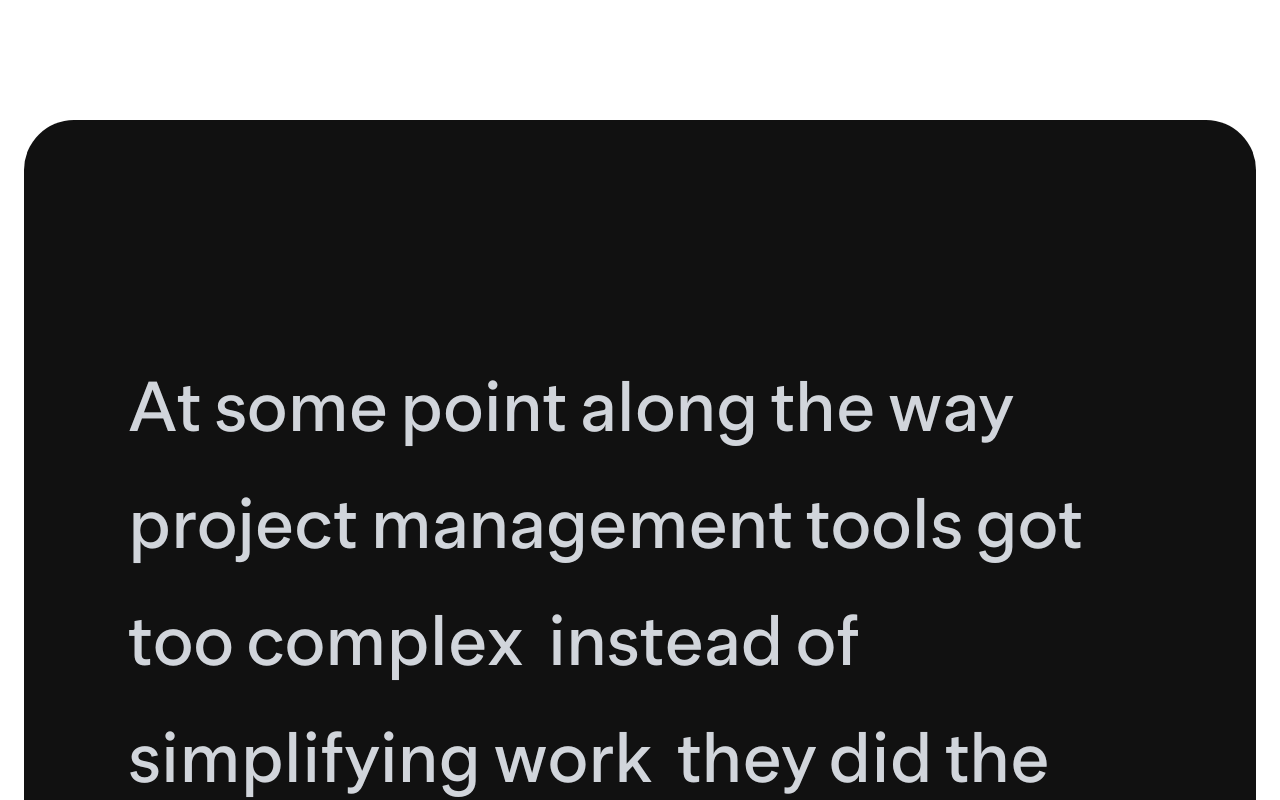
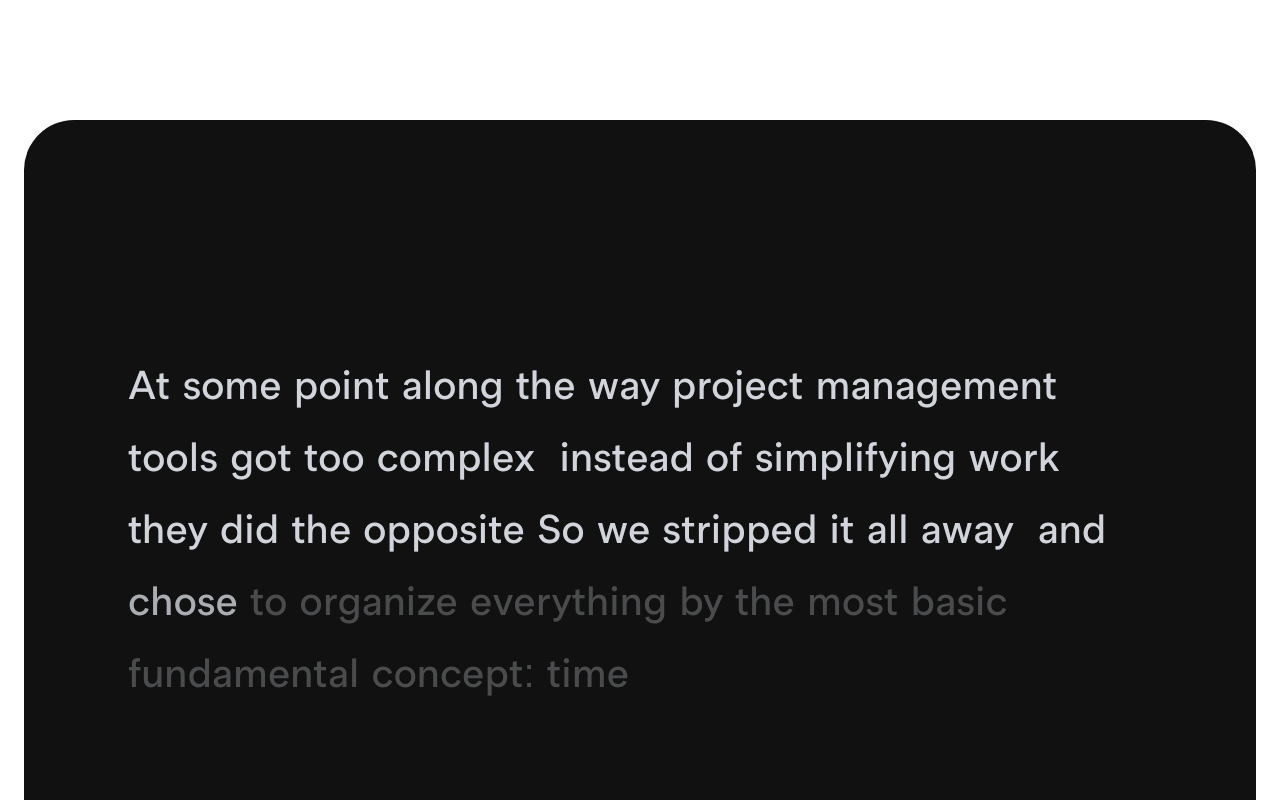
Before and after one commit to Shivuduu19/assembletry, a Next.js app: page / in a window 1280 px wide. Shown: the part 1880-2680 px from the top of the page. Built offline with nearby package versions, Linux system fonts and the light colour scheme.

Commit message:
scrolltext font change

```diff
--- a/app/components/Textscroll.tsx
+++ b/app/components/Textscroll.tsx
@@ -20,7 +20,7 @@ const Textscroll = () => {
     return (
         <>
             <div ref={element} className=" rounded-l-[50px] h-[300vh] rounded-r-[50px] mx-6 px-6  py-0 bg-[#111] z-[6] ">
-                <div className="sticky top-12 flex pt-56 px-20 pb-20 flex-none flex-wrap items-center mx-auto text-[70px] text-gray-300">
+                <div className="sticky top-12 flex pt-56 px-20 pb-20 flex-none flex-wrap items-center mx-auto text-[40px] text-gray-300">
                     {
                         words.map((word, i) => {
                             const start = i / words.length
```
